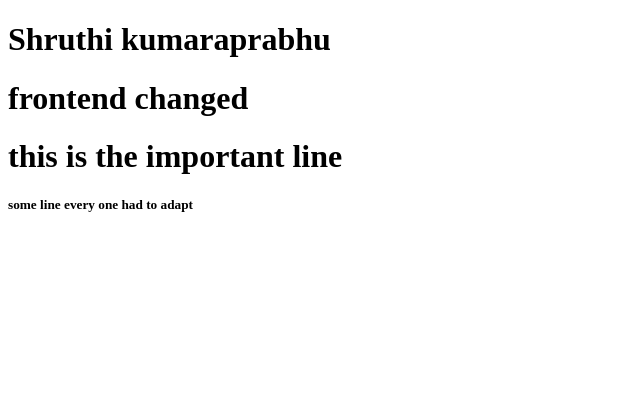
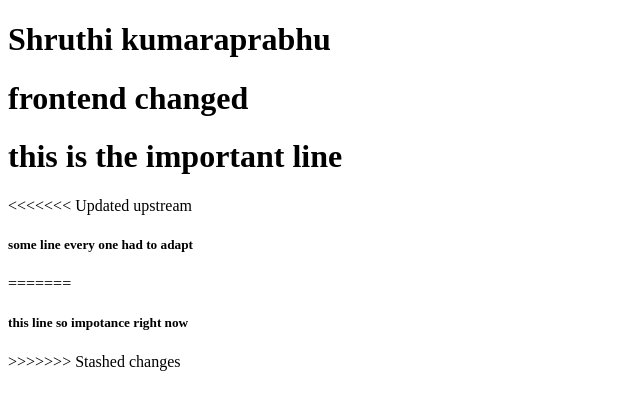
Before and after one commit to shruthiammu/tryrepo, a plain HTML site: page index.html in a window 1280 px wide. Shown: the whole page, without its empty margins (0-640 px from the left). Drawn offline with Linux system fonts and the light colour scheme.

Commit message:
feat :added all the file including the stash

```diff
--- a/index.html
+++ b/index.html
@@ -9,6 +9,10 @@
     <h1>Shruthi kumaraprabhu</h1>
     <h1>frontend changed</h1>
     <h1>this is the important line</h1>
+<<<<<<< Updated upstream
     <h5>some line every one had to adapt</h5>
+=======
+    <h5>this line so impotance right now</h5>
+>>>>>>> Stashed changes
 </body>
 </html>
```
